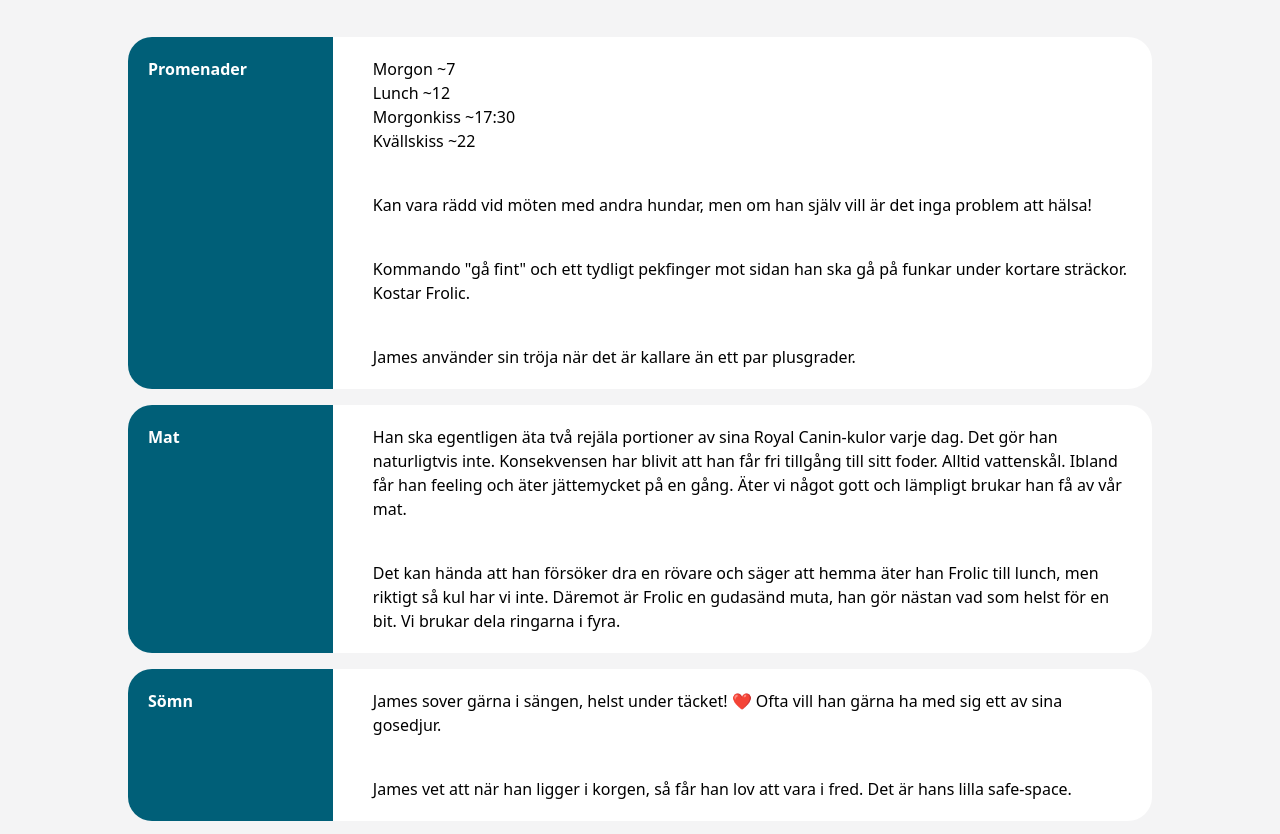
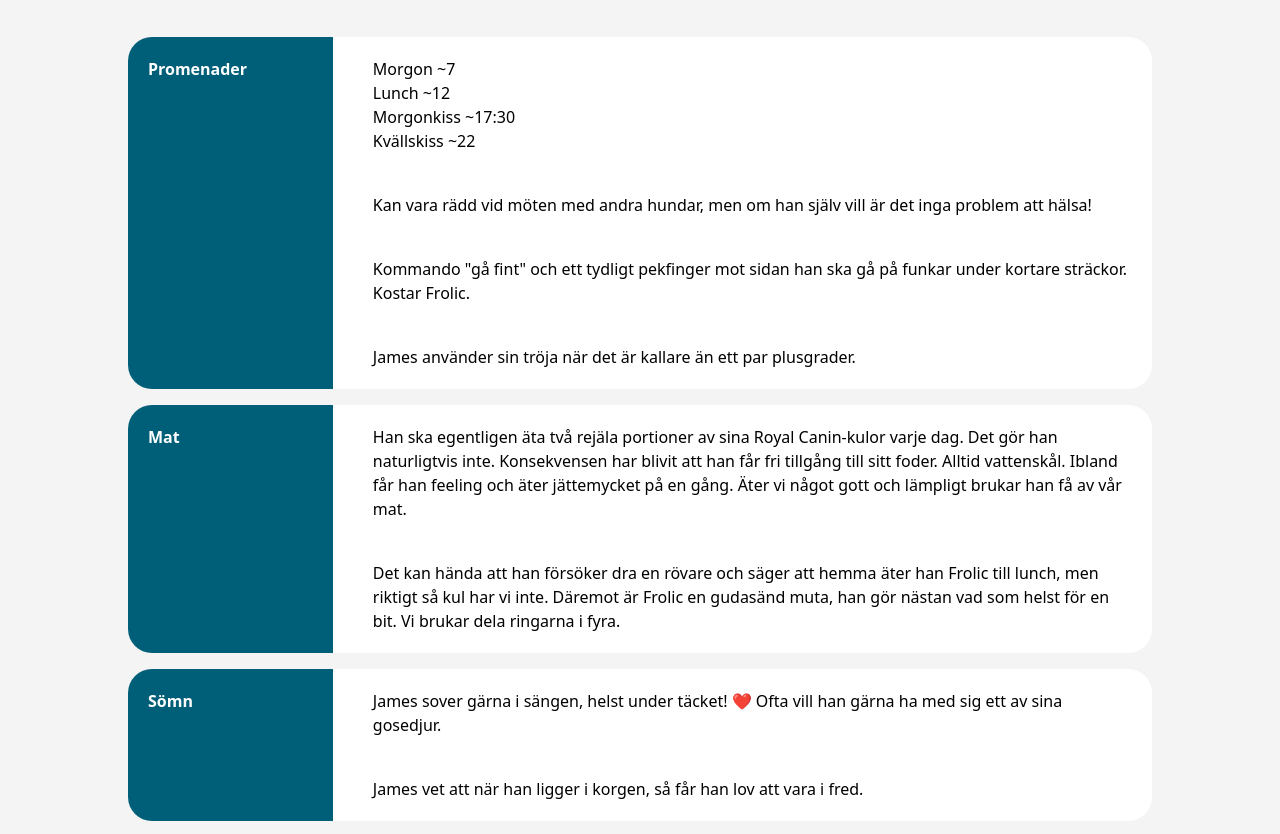
Before and after one commit to LinneaToth/james101, a website: page index.html in a window 1280 px wide. Shown: the part 107-941 px from the top of the page. Drawn offline with Linux system fonts and the light colour scheme.

Commit message:
info updated

```diff
--- a/index.html
+++ b/index.html
@@ -46,7 +46,7 @@
         <div class="list-items-content">
             <p>James sover gärna i sängen, helst under täcket! ❤️ Ofta vill han gärna ha med sig ett av sina gosedjur.
             </p>
-            <p>James vet att när han ligger i korgen, så får han lov att vara i fred. Det är hans lilla safe-space.
+            <p>James vet att när han ligger i korgen, så får han lov att vara i fred.
             </p>
         </div>
     </div>
```
